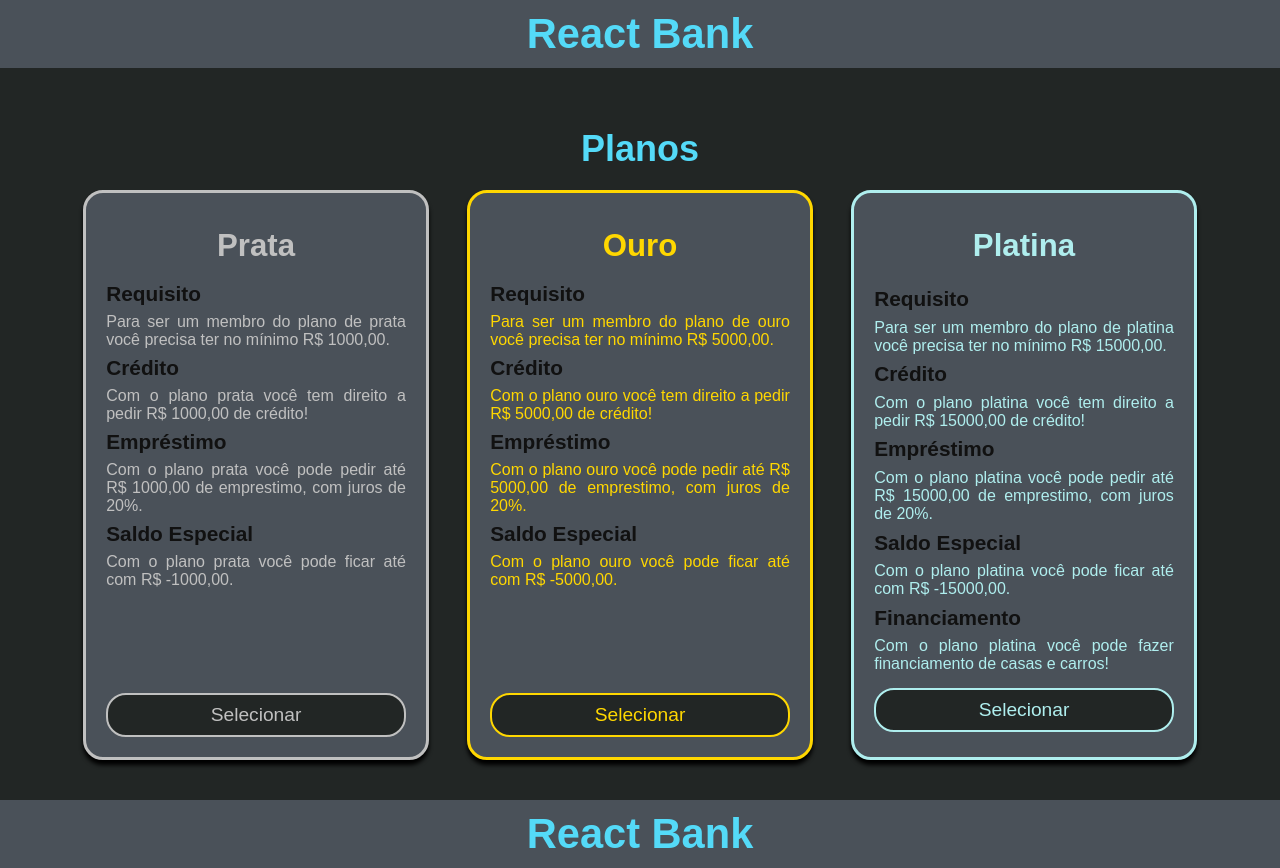
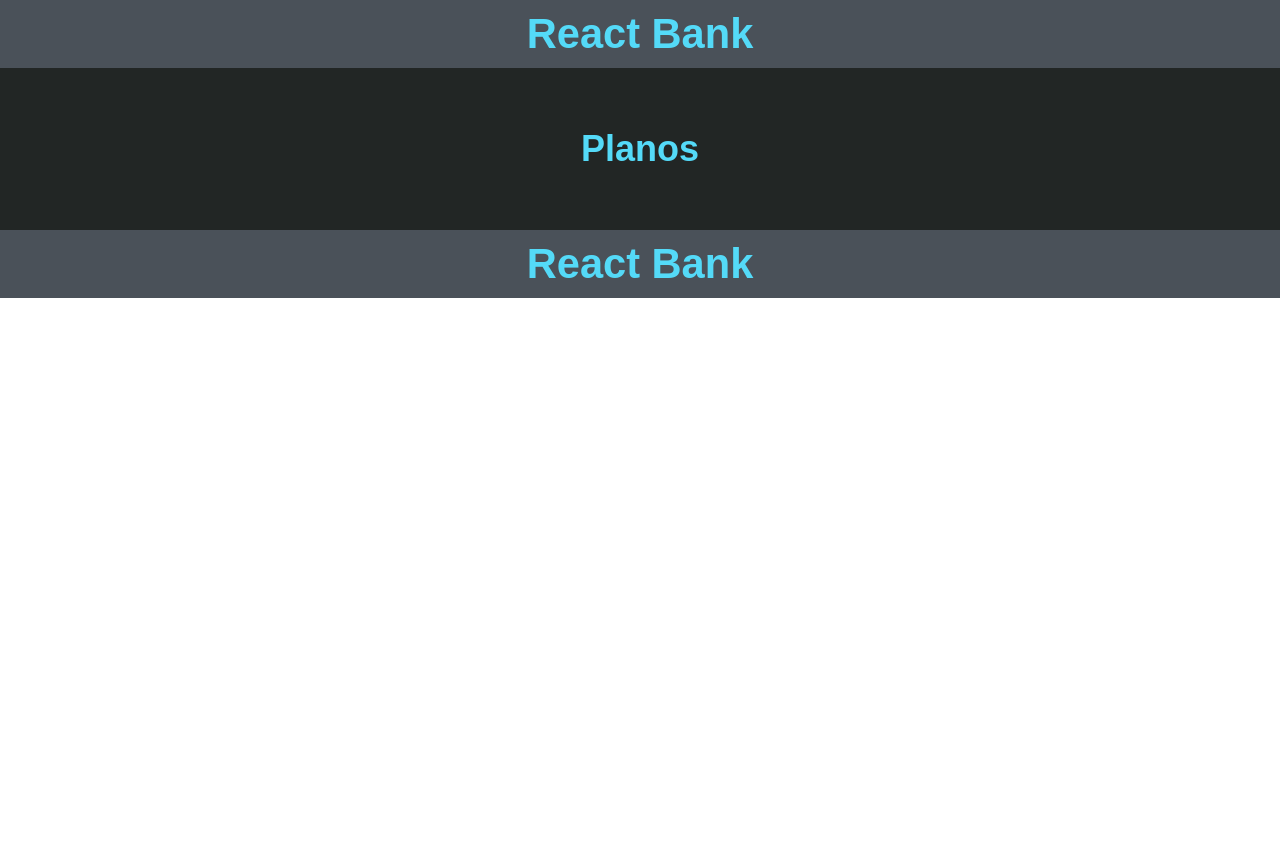
Before and after one commit to JPSS14/react-bank, a Next.js app: page /planos in a window 1280 px wide. After the commit the page ends 800 px from the top, so only its background shows below. Built offline with nearby package versions, Linux system fonts and the light colour scheme.

Commit message:
react-bank UPDATE 50: Added filter to plans cases in planos page

```diff
--- a/src/pages/planos.tsx
+++ b/src/pages/planos.tsx
@@ -1,66 +1,73 @@
 import planStyle from '../styles/Planos.module.scss';
 import style from '../styles/main.module.scss';
+import { useRouter } from 'next/router';
 
 export default function Planos() {
+    const router = useRouter();
     return (
         <main className={style.main}>
             <section className={planStyle.mainSection}>
                 <header>
                     <h1>Planos</h1>
                 </header>
-
+                {(router.query.content === "all" || router.query.content === "silver") ? (
                     <article className={`${planStyle.mainArticle} ${planStyle.silver}`}>
                         <header>
                             <h2>Prata</h2>
                         </header>
                         <div className={planStyle.mainArticleContent}>
-                        <h3>Requisito</h3>
+                            <h3>Requisito:</h3>
                             <p>Para ser um membro do plano de prata você precisa ter no mínimo R$ 1000,00.</p>
-                        <h3>Crédito</h3>
+                            <h3>Crédito:</h3>
                             <p>Com o plano prata você tem direito a pedir R$ 1000,00 de crédito!</p>
-                        <h3>Empréstimo</h3>
+                            <h3>Empréstimo:</h3>
                             <p>Com o plano prata você pode pedir até R$ 1000,00 de emprestimo, com juros de 20%.</p>
-                        <h3>Saldo Especial</h3>
+                            <h3>Saldo Especial:</h3>
                             <p>Com o plano prata você pode ficar até com R$ -1000,00.</p>
                         </div>
                         <button>Selecionar</button>
                     </article>
+                ) : (<></>)}
 
+                {(router.query.content === "all" || router.query.content === "gold") ? (
                     <article className={`${planStyle.mainArticle} ${planStyle.gold}`}>
                         <header>
                             <h2>Ouro</h2>
                         </header>
                         <div className={planStyle.mainArticleContent}>
-                        <h3>Requisito</h3>
+                            <h3>Requisito:</h3>
                             <p>Para ser um membro do plano de ouro você precisa ter no mínimo R$ 5000,00.</p>
-                        <h3>Crédito</h3>
+                            <h3>Crédito:</h3>
                             <p>Com o plano ouro você tem direito a pedir R$ 5000,00 de crédito!</p>
-                        <h3>Empréstimo</h3>
+                            <h3>Empréstimo:</h3>
                             <p>Com o plano ouro você pode pedir até R$ 5000,00 de emprestimo, com juros de 20%.</p>
-                        <h3>Saldo Especial</h3>
+                            <h3>Saldo Especial:</h3>
                             <p>Com o plano ouro você pode ficar até com R$ -5000,00.</p>
                         </div>
                         <button>Selecionar</button>
                     </article>
+                ) : (<></>)}
 
+                {(router.query.content === "all" || router.query.content === "platinum") ? (
                     <article className={`${planStyle.mainArticle} ${planStyle.platiun}`}>
                         <header>
                             <h2>Platina</h2>
                         </header>
                         <div className={planStyle.mainArticleContent}>
-                        <h3>Requisito</h3>
+                            <h3>Requisito:</h3>
                             <p>Para ser um membro do plano de platina você precisa ter no mínimo R$ 15000,00.</p>
-                        <h3>Crédito</h3>
+                            <h3>Crédito:</h3>
                             <p>Com o plano platina você tem direito a pedir R$ 15000,00 de crédito!</p>
-                        <h3>Empréstimo</h3>
+                            <h3>Empréstimo:</h3>
                             <p>Com o plano platina você pode pedir até R$ 15000,00 de emprestimo, com juros de 20%.</p>
-                        <h3>Saldo Especial</h3>
+                            <h3>Saldo Especial:</h3>
                             <p>Com o plano platina você pode ficar até com R$ -15000,00.</p>
-                        <h3>Financiamento</h3>
+                            <h3>Financiamento:</h3>
                             <p>Com o plano platina você pode fazer financiamento de casas e carros!</p>
                         </div>
                         <button className={planStyle.lastButton}>Selecionar</button>
                     </article>
+                ) : (<></>)}
 
             </section>
         </main>
--- a/src/styles/Planos.module.scss
+++ b/src/styles/Planos.module.scss
@@ -27,7 +27,7 @@
 
         >header{
             flex-basis: 100%;
-            margin: 15px 0;
+            margin: 10px 0;
             font-size: 1.3em;
             color: $blue;
             text-align: center;
@@ -83,6 +83,10 @@
         h2{
             color: silver;
         }
+        p{
+            padding-bottom: 10px;
+            border-bottom: dashed 3px $dark;
+        }
         button{
             border: solid 2px silver;
             color: silver;
@@ -98,6 +102,10 @@
         h2{
             color: gold;
         }
+        p{
+            padding-bottom: 10px;
+            border-bottom: dashed 3px $dark;
+        }
         button{
             border: solid 2px gold;
             color: gold;
@@ -112,6 +120,10 @@
         color:paleturquoise;
         h2{
             color: paleturquoise;
+        }
+        p{
+            padding-bottom: 10px;
+            border-bottom: dashed 3px $dark;
         }
         button{
             border: solid 2px paleturquoise;
```
Also changed, not shown: src/components/PlansBox.tsx (+5 -5 lines). Lines whose indentation alone changed are shown as unchanged.
